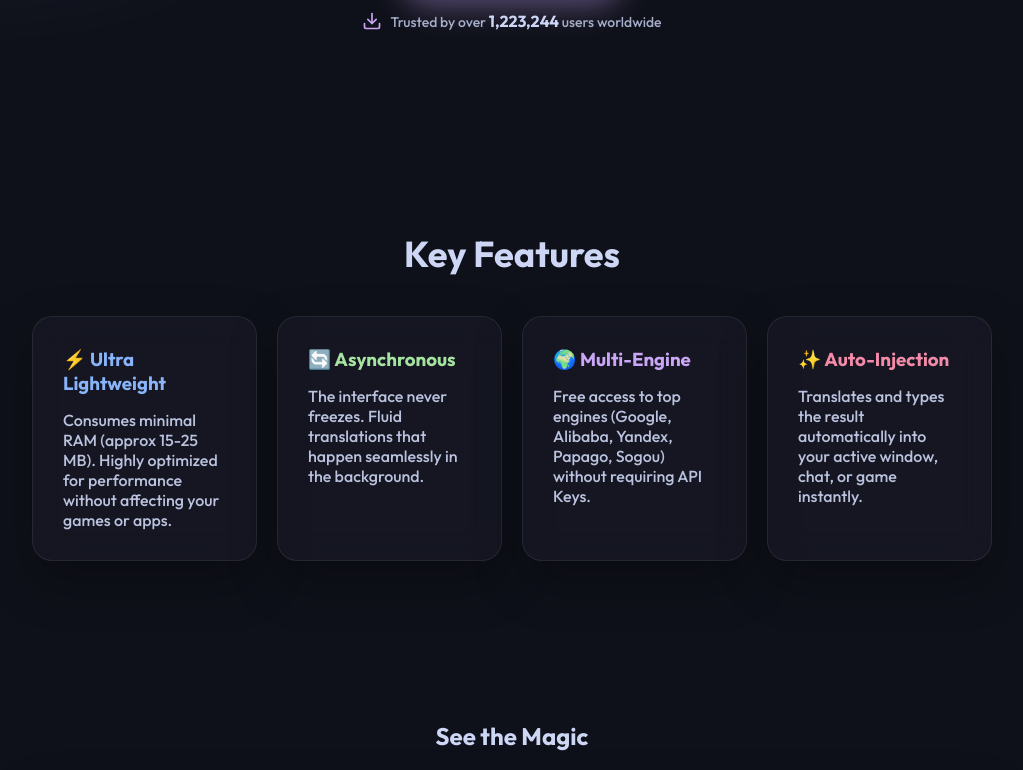
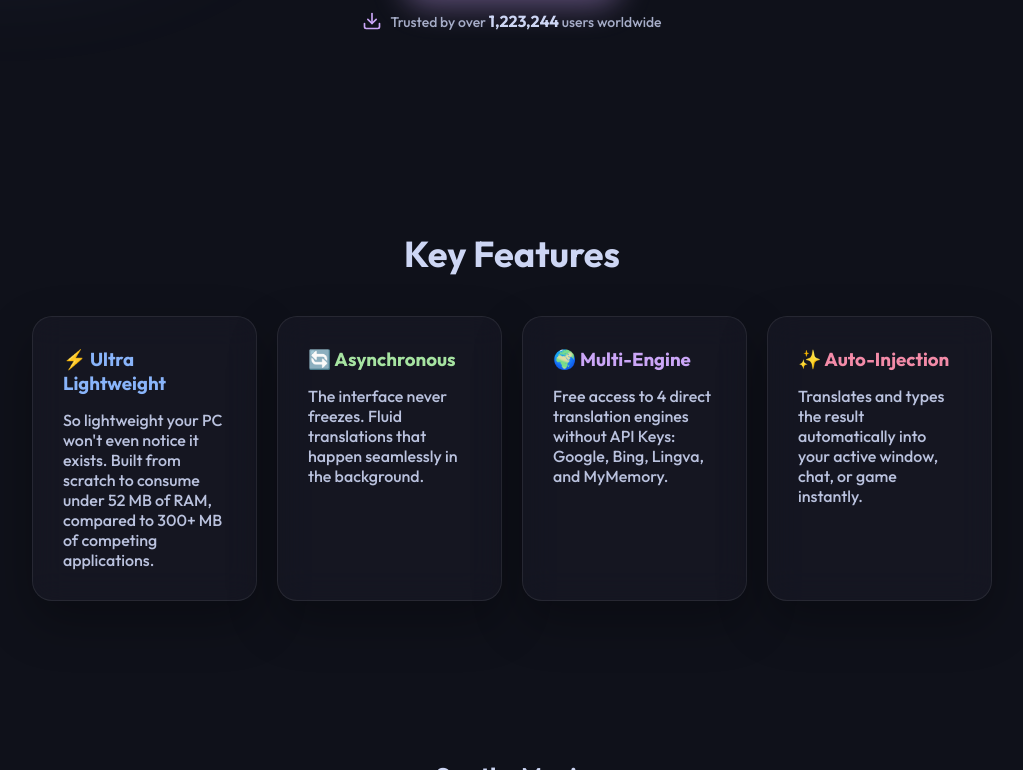
Before and after one commit to Rocket-Space/SpaceTranslation-Web, a plain HTML site: page index.html in a window 1280 px wide. Shown: the part 490-1260 px from the top of the page, without its empty margins (128-1151 px from the left). Drawn offline with Linux system fonts and the light colour scheme; no server answers.

Commit message:
chore: update feature descriptions for resource usage and translation engines in index.html

```diff
--- a/index.html
+++ b/index.html
@@ -47,7 +47,7 @@
         <div style="display: grid; grid-template-columns: repeat(auto-fit, minmax(200px, 1fr)); gap: 20px;">
             <div class="glass-card" style="padding: 30px; margin-top: 0;">
                 <h3 style="color: #89b4fa; margin-bottom: 15px;">⚡ Ultra Lightweight</h3>
-                <p style="color: #bac2de;">Consumes minimal RAM (approx 15-25 MB). Highly optimized for performance without affecting your games or apps.</p>
+                <p style="color: #bac2de;">So lightweight your PC won't even notice it exists. Built from scratch to consume under 52 MB of RAM, compared to 300+ MB of competing applications.</p>
             </div>
             <div class="glass-card" style="padding: 30px; margin-top: 0;">
                 <h3 style="color: #a6e3a1; margin-bottom: 15px;">🔄 Asynchronous</h3>
@@ -55,7 +55,7 @@
             </div>
             <div class="glass-card" style="padding: 30px; margin-top: 0;">
                 <h3 style="color: #cba6f7; margin-bottom: 15px;">🌍 Multi-Engine</h3>
-                <p style="color: #bac2de;">Free access to top engines (Google, Alibaba, Yandex, Papago, Sogou) without requiring API Keys.</p>
+                <p style="color: #bac2de;">Free access to 4 direct translation engines without API Keys: Google, Bing, Lingva, and MyMemory.</p>
             </div>
             <div class="glass-card" style="padding: 30px; margin-top: 0;">
                 <h3 style="color: #f38ba8; margin-bottom: 15px;">✨ Auto-Injection</h3>
```
